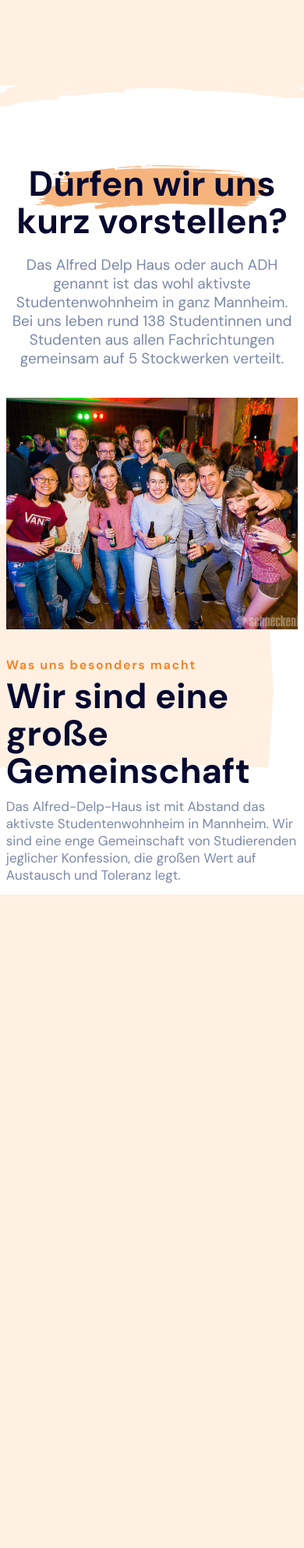
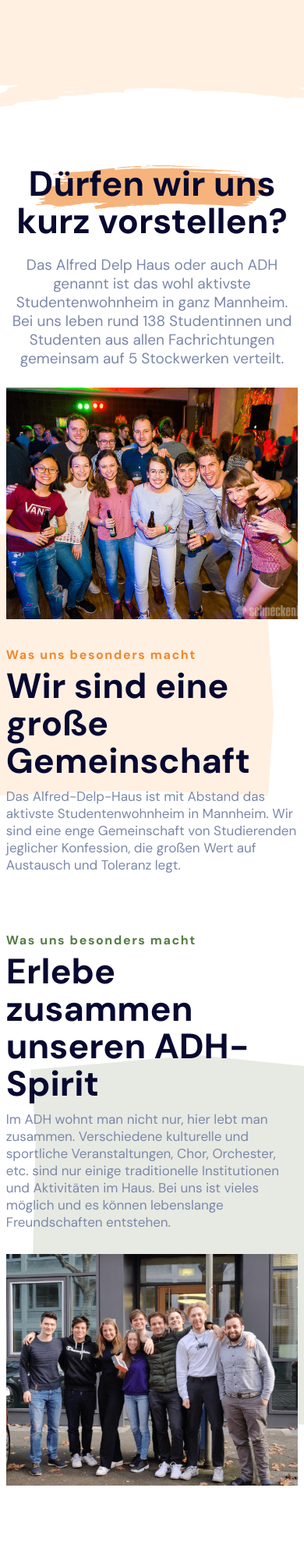
Before and after one commit to JorSoi/Alfred-Delp-Haus, a PHP site: page / in a window 390 px wide. Shown: the part 800-2785 px from the top of the page at 78% size. Before the commit the page ends 1947 px from the top, so only its background shows below. Run offline with PHP 8.4, Linux system fonts and the light colour scheme; some web fonts are replaced.

Commit message:
Content section 2 added to main page

```diff
--- a/css/style.css
+++ b/css/style.css
@@ -432,6 +432,85 @@ nav {
     }
 
 
+    /* Content-section-2 */
+    .content-section-2 {
+        width: 100%;
+        background-color: white;
+        position: relative;
+        display: flex;
+        justify-content: center;
+        align-items: center;
+        min-height: 650px;
+        overflow: hidden;
+    }
+
+    .content-section-wrapper-2 {
+        position: relative;
+        z-index: 1;
+        max-width: 1140px;
+        display: flex;
+        justify-content: space-between;
+        align-items: center;
+        margin-left: 30px;
+        margin-right: 30px;
+    }
+
+    .section-image-wrapper-2 {
+        max-width: 550px;
+        min-width: 400px;
+        margin-left: 5%;
+    }
+
+    .section-image-wrapper-2 img {
+        width: 100%;
+    }
+    .section-text-wrapper-2 {
+        max-width: 600px;
+    }
+
+    .section-text-wrapper-2 h6 {
+        color: #537D42;
+        margin-bottom: 6px;
+        letter-spacing: 0.1rem;
+    }
+
+    .section-text-wrapper-2 h2 {
+        font-size: 45px;
+        line-height: 3rem;
+        color: #070930;
+        max-width: 450px;
+        position: relative;
+    }
+
+    .section-text-wrapper-2 p {
+        font-size: 17px;
+        margin-top: 10px;
+    }
+
+    #section-2-hashtag {
+        position: absolute;
+        width: 100px;
+        bottom: -40px;
+        right: -110px;
+    }
+
+    #section-2-drop {
+        width: 50px;
+        position: absolute;
+        top: -80px;
+        left: -50px;
+    }
+
+    #div-decoration-2 {
+        position: absolute;
+        right: 0px;
+        z-index: 0;
+        width: 30%;
+        height: 90%;
+        background-color: #E7E9E3;
+        clip-path: polygon(0 4%, 61% 0, 100% 3%, 100% 100%, 42% 96%, 3% 100%, 0 81%, 2% 21%);
+    }
+
 
 
 
@@ -454,7 +533,8 @@ nav {
 
 
 /* Shrinking down hero header-content */
-/* Removing heart icon from content section 1 */
+/* Removing heart icon and hastag from content section 1 and 2 */
+/* Relocating section 2 drop */
 @media (max-width: 1250px) {
 
     /* header content */
@@ -470,9 +550,18 @@ nav {
         font-size: 90px;
     }
 
-    /* heart icon */
-    #heart-icon {
+    /* section 1 heart icon; section 2 hastag */
+    #heart-icon,
+    #section-2-hashtag {
         display: none;
+    }
+
+    /* section 2 drop */
+    #section-2-drop {
+        transform: scale(-1, 1);
+        top: -50px;
+        left: unset;
+        right: -20px;
     }
 }
 
@@ -496,23 +585,34 @@ nav {
 @media (max-width: 1000px) {
 
     /* section 1 */
-    .content-section-1 {
-        justify-content: unset;
-    }
-
-    .content-section-wrapper-1 {
+    .content-section-wrapper-1,
+    .content-section-wrapper-2 {
         display: block;
         margin-left: 2vw;
         margin-right: 2vw;
+        margin-bottom: 150px;
     }
 
-    .section-image-wrapper-1 {
+    .section-image-wrapper-1,
+    .section-image-wrapper-2 {
         margin-right: 0px;
+        margin-left: 0px;
     }
 
     .section-text-wrapper-1 {
         margin-top: 30px;
         max-width: 90%;
+    }
+
+    .section-text-wrapper-2 {
+        margin-bottom: 30px;
+        max-width: 90%;
+    }
+
+    #div-decoration-1,
+    #div-decoration-2 {
+        width: 50%;
+        height: 60%;
     }
 
     /* nav wrapper */
@@ -568,18 +668,22 @@ nav {
         display: block;
     }
 
-    /* Reducing bottom margin at introduction wrapper */
-    .introduction-wrapper {
+    /* Reducing bottom margin at introduction wrapper 1 & 2 */
+    .introduction-wrapper,
+    .content-section-wrapper-1,
+    .content-section-wrapper-2 {
         margin-bottom: 75px;
     }
 
-    /* Content section one background div adjustment */
-    #div-decoration-1 {
+    /* Content section 1 and 2 background div adjustment */
+    #div-decoration-1,
+    #div-decoration-2 {
         width: 90%;
         height: 60%;
     }
 
-    .section-text-wrapper-1 {
+    .section-text-wrapper-1,
+    .section-text-wrapper-2 {
         max-width: 100%;
     }
 }
@@ -609,8 +713,8 @@ nav {
     }
 
     /* Section content drop */
-    #section-1-drop,
-    #span-1 {
+    #span-1,
+    #span-2 {
         display: none;
     }
 }
@@ -684,7 +788,8 @@ nav {
         height: 50%;
     }
 
-    .section-image-wrapper-1 {
+    .section-image-wrapper-1,
+    .section-image-wrapper-2 {
         min-width: unset;
     }
 }
--- a/index.html
+++ b/index.html
@@ -16,7 +16,7 @@
 
     <!-- Styling -->
     <link rel="stylesheet" href="css/style.css" type="text/css" />
-    <!-- <link href="https://unpkg.com/aos@2.3.1/dist/aos.css" rel="stylesheet"> -->
+    <link href="https://unpkg.com/aos@2.3.1/dist/aos.css" rel="stylesheet">
 
     <!-- CDN Resources -->
     <link rel="preconnect" href="https://fonts.gstatic.com" />
@@ -183,6 +183,27 @@
         </div>
         <div id="div-decoration-1"></div>
     </section>
+
+    <!-- Content section 2 -->
+    <section class="content-section-2">
+        <div class="content-section-wrapper-2" data-aos="fade-up" data-aos-duration="1000">
+            <div class="section-text-wrapper-2">
+                <h6>Was uns besonders macht</h6>
+                <h2>
+                    Erlebe zusammen unseren ADH-Spirit
+                    <span id="span-2">
+                        <img id="section-2-drop" src="/assets/section-2-drop.svg">
+                    </span>
+                </h2>
+                <p>Im ADH wohnt man nicht nur, hier lebt man zusammen. Verschiedene kulturelle und sportliche Veranstaltungen, Chor, Orchester, etc. sind nur einige traditionelle Institutionen und Aktivitäten im Haus. Bei uns ist vieles möglich und es können lebenslange Freundschaften entstehen.</p>
+            </div>
+            <div class="section-image-wrapper-2">
+                <img src="/assets/section-image-2.png" alt="ADH Mannheim Gruppe">
+            </div>
+            <img id="section-2-hashtag" src="/assets/section-2-hashtag.svg" data-aos="zoom-in" data-aos-delay="500">
+        </div>
+        <div id="div-decoration-2"></div>
+    </section>
 </body>
 
 </html>
```
Also changed, not shown: assets/section-2-drop.svg (added), assets/section-2-hashtag.svg (added), assets/section-image-2.png (added).
